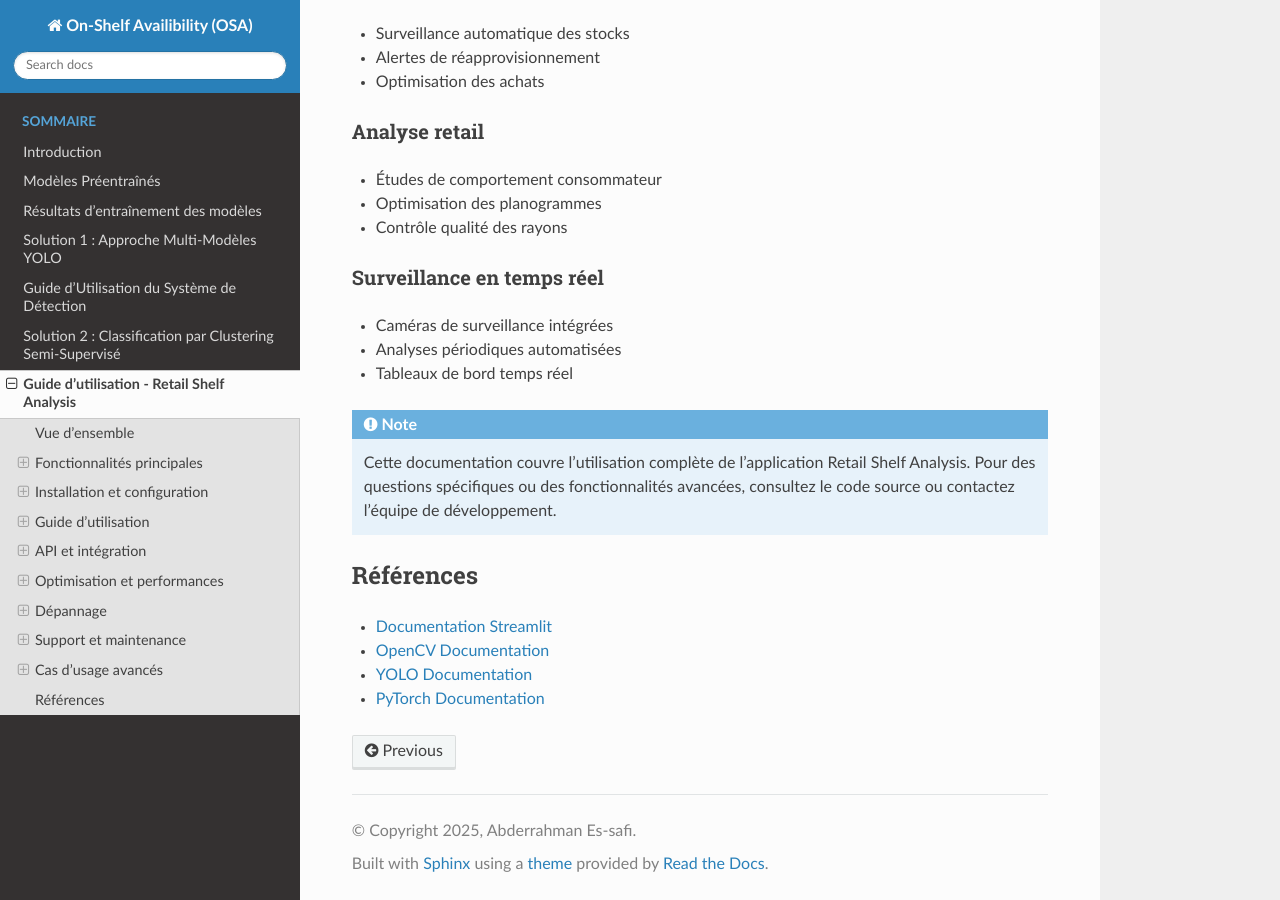
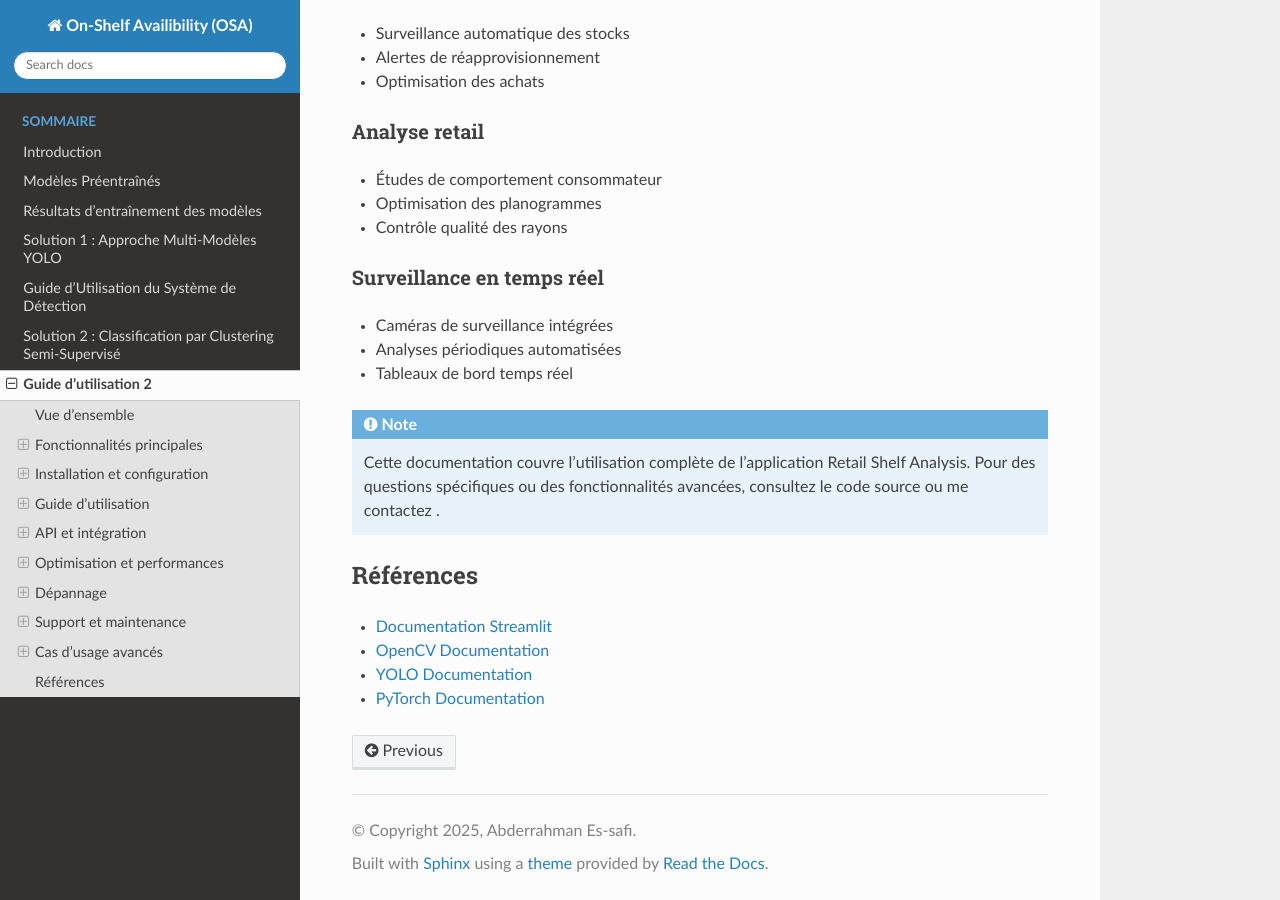
Before and after one commit to abder111/CV_project_osa, a Sphinx documentation site: the page built from docs/source/guide_utilisation_2.rst, in a window 1280 px wide and 900 px high, scrolled down 6077 px. Built offline with Sphinx 7.4.7 and the Read the Docs theme 3.1.0, drawn with Linux system fonts in a browser that asks for light colours; some of the changed text lies outside the part shown.

Commit message:
Update guide_utilisation_2.rst

```diff
--- a/docs/source/guide_utilisation_2.rst
+++ b/docs/source/guide_utilisation_2.rst
@@ -1,5 +1,5 @@
 ==================================================
-Guide d'utilisation - Retail Shelf Analysis
+Guide d'utilisation 2
 ==================================================
 
 Vue d'ensemble
@@ -321,7 +321,7 @@ Surveillance en temps réel
 * Tableaux de bord temps réel
 
 .. note::
-   Cette documentation couvre l'utilisation complète de l'application Retail Shelf Analysis. Pour des questions spécifiques ou des fonctionnalités avancées, consultez le code source ou contactez l'équipe de développement.
+   Cette documentation couvre l'utilisation complète de l'application Retail Shelf Analysis. Pour des questions spécifiques ou des fonctionnalités avancées, consultez le code source ou me contactez .
 
 Références
 ==========
```
